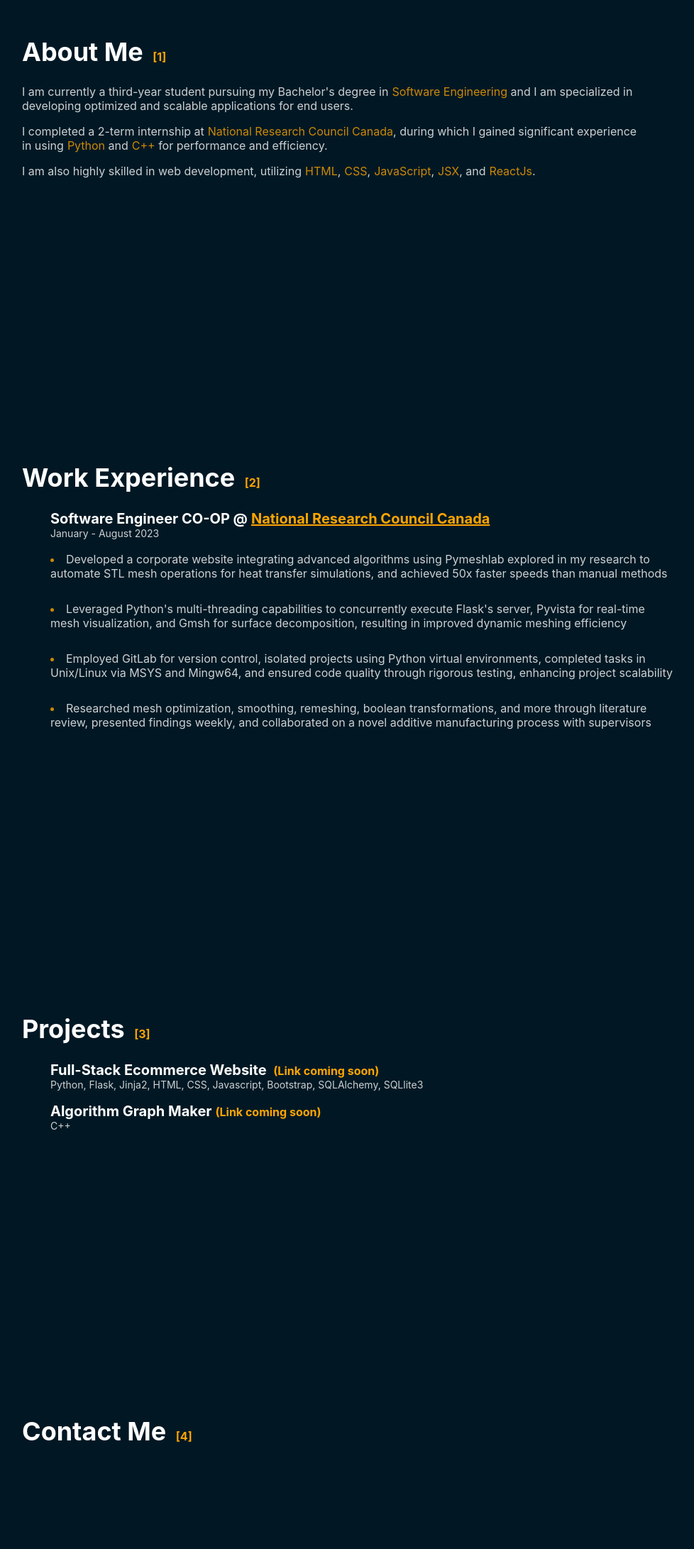
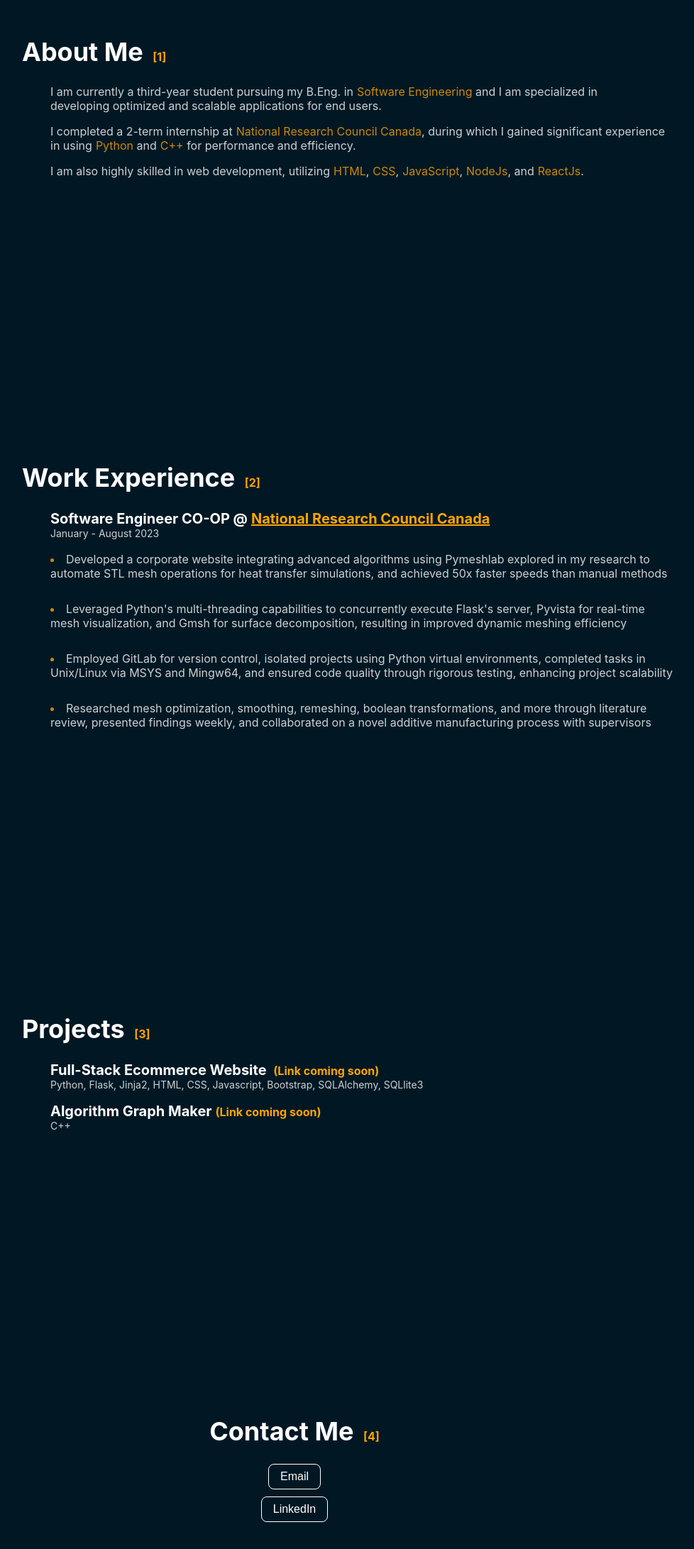
Before and after one commit to MustafaSameem/Personal_Website, a React (Create React App) app: page / in a window 1280 px wide. Shown: the part 853-3036 px from the top of the page at 71% size, without its empty margins (225-1203 px from the left). Built offline with nearby package versions, Linux system fonts and the light colour scheme.

Commit message:
contact finished, V1 complete

```diff
--- a/src/components/About.css
+++ b/src/components/About.css
@@ -6,6 +6,7 @@
   }
 
   .about p {
+    padding-left: 40px;
     font-size: 16px;
     color: white;
     opacity: 0.8;
--- a/src/components/About.js
+++ b/src/components/About.js
@@ -5,7 +5,7 @@ function About() {
     return (
       <div className="about">
         <h1 id="about">About Me <span>[1]</span></h1>
-        <p>I am currently a third-year student pursuing my Bachelor's degree in<span>Software Engineering</span> and I am specialized in
+        <p>I am currently a third-year student pursuing my B.Eng. in<span>Software Engineering</span> and I am specialized in
           <br/>developing optimized and scalable applications for end users.
         </p>
 
@@ -13,7 +13,7 @@ function About() {
           <br/>in using<span>Python</span> and<span>C++</span> for performance and efficiency.
         </p>
         <p>
-          I am also highly skilled in web development, utilizing<span>HTML</span>,<span>CSS</span>,<span>JavaScript</span>,<span>JSX</span>, and<span>ReactJs</span>.
+          I am also highly skilled in web development, utilizing<span>HTML</span>,<span>CSS</span>,<span>JavaScript</span>,<span>NodeJs</span>, and<span>ReactJs</span>.
         </p>
       </div>
     );
--- a/src/components/Contact.css
+++ b/src/components/Contact.css
@@ -1,7 +1,23 @@
 .contact {
     margin-top: 400px;
     margin-bottom: 400px;
-    margin-left: 20%;
+    text-align: center;
     font-size: 18px;
     color: white;
   }
+
+  .contact .button {
+    text-decoration: none;
+    background-color: #011824; /* Change to your preferred background color */
+    color: #fff; /* Change to your preferred text color */
+    border: 1px solid #fff;
+    padding: 8px 16px;
+    border-radius: 8px;
+    cursor: pointer;
+    font-size: 16px;
+    margin-bottom: 10px;
+  }
+
+  .contact .button:hover {
+    background-color: #f16f32;
+  }
--- a/src/components/Contact.js
+++ b/src/components/Contact.js
@@ -2,9 +2,21 @@ import React from 'react';
 import './Contact.css';
 
 function Contact() {
+  const email = 'mustafa.slly@gmail.com'; // Replace with your actual email address
+  const LinkedInLink = 'https://www.linkedin.com/in/mustafa-sameem-984904249/'; // Replace with your Instagram link
+
   return (
     <div className="contact">
       <h1 id="contact">Contact Me <span>[4]</span></h1>
+
+      <a href={`mailto:${email}`}>
+        <button className="button">Email</button>
+      </a>
+      <br/>
+      <a href={LinkedInLink} target="_blank" rel="noopener noreferrer">
+        <button className="button">LinkedIn</button>
+      </a>
+
     </div>
   );
 }
```
Lines whose indentation alone changed are shown as unchanged.
